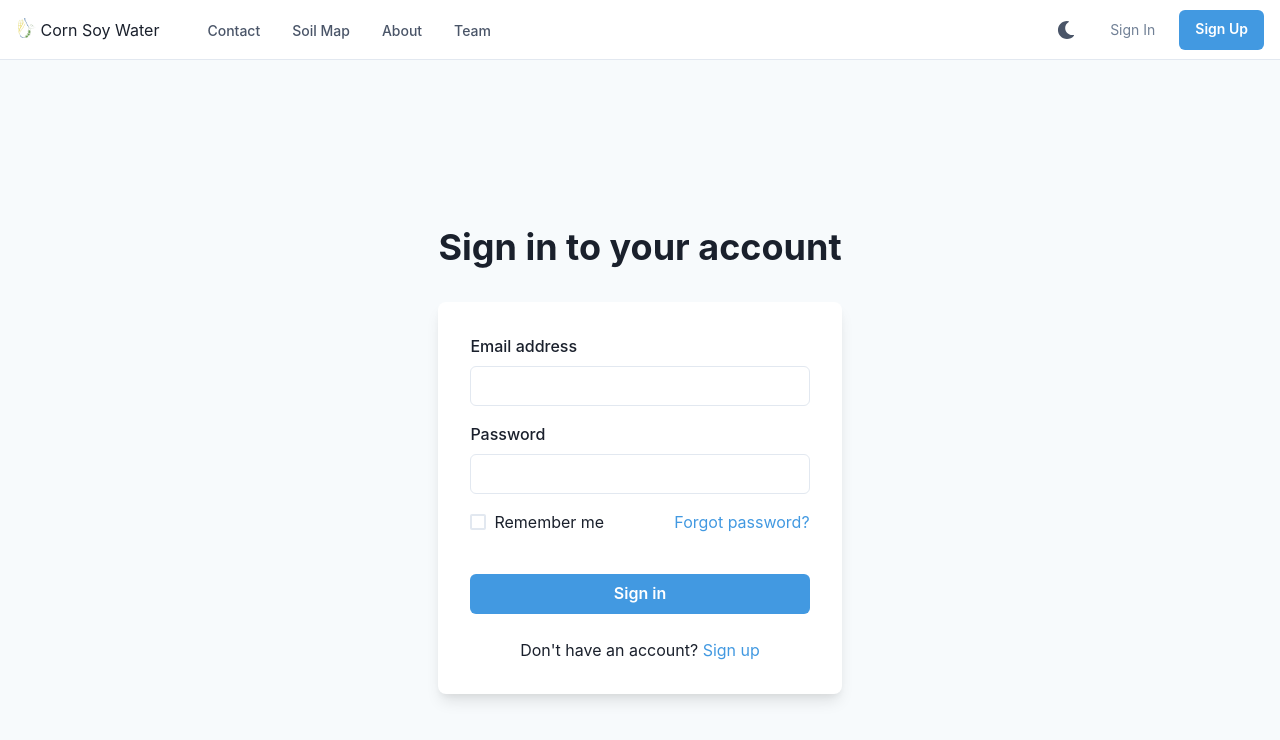
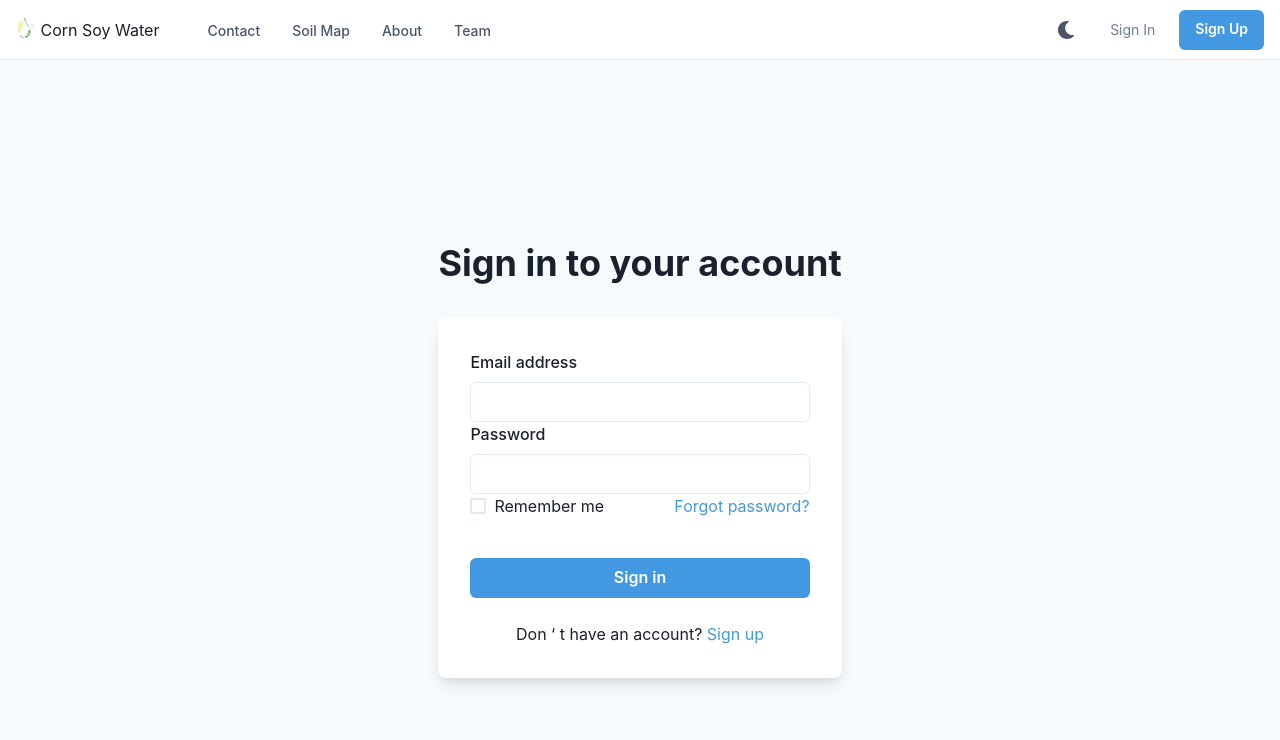
Before and after one commit to heidary100/corn-soy-water, a React (Create React App) app: page /login in a window 1280 px wide. Shown: the top 740 px of the page. Built offline with nearby package versions, Linux system fonts and the light colour scheme.

Commit message:
add validation to login form

```diff
--- a/src/pages/Login.jsx
+++ b/src/pages/Login.jsx
@@ -1,4 +1,6 @@
 import React from 'react';
+import { useFormik } from 'formik';
+import * as Yup from 'yup';
 import {
   Flex,
   Box,
@@ -12,9 +14,48 @@ import {
   Text,
   useColorModeValue,
   Link,
+  useToast,
+  FormErrorMessage,
 } from '@chakra-ui/react';
+import AuthService from '../services/auth.service';
 
 export default function Login() {
+  const toast = useToast();
+
+  const validationSchema = Yup.object({
+    email: Yup.string()
+      .email('Invalid email address')
+      .required('Email is required'),
+    password: Yup.string()
+      .required('Password is required'),
+  });
+
+  const formik = useFormik({
+    initialValues: {
+      email: '',
+      password: '',
+    },
+    validationSchema,
+    onSubmit: async (values) => {
+      try {
+        await AuthService.registerUser(values);
+        toast({
+          title: 'Login successful.',
+          status: 'success',
+          duration: 9000,
+          isClosable: true,
+        });
+      } catch (error) {
+        toast({
+          title: 'Failure.',
+          status: 'error',
+          duration: 9000,
+          isClosable: true,
+        });
+      }
+    },
+  });
+
   return (
     <Flex
       minH="100vh"
@@ -32,15 +73,35 @@ export default function Login() {
           boxShadow="lg"
           p={8}
         >
-          <Stack spacing={4}>
-            <FormControl id="email">
+          <form onSubmit={formik.handleSubmit}>
+            <FormControl id="email" isInvalid={formik.touched.email && formik.errors.email}>
               <FormLabel>Email address</FormLabel>
-              <Input type="email" />
+              <Input
+                type="email"
+                name="email"
+                onChange={formik.handleChange}
+                onBlur={formik.handleBlur}
+                value={formik.values.email}
+              />
+              {formik.touched.email && formik.errors.email && (
+                <FormErrorMessage>{formik.errors.email}</FormErrorMessage>
+              )}
             </FormControl>
-            <FormControl id="password">
+
+            <FormControl id="password" isInvalid={formik.touched.password && formik.errors.password}>
               <FormLabel>Password</FormLabel>
-              <Input type="password" />
+              <Input
+                type="password"
+                name="password"
+                onChange={formik.handleChange}
+                onBlur={formik.handleBlur}
+                value={formik.values.password}
+              />
+              {formik.touched.password && formik.errors.password && (
+                <FormErrorMessage>{formik.errors.password}</FormErrorMessage>
+              )}
             </FormControl>
+
             <Stack spacing={10}>
               <Stack
                 direction={{ base: 'column', sm: 'row' }}
@@ -51,22 +112,28 @@ export default function Login() {
                 <Link color="blue.400" href="/forget-password">Forgot password?</Link>
               </Stack>
               <Button
+                type="submit"
                 bg="blue.400"
                 color="white"
                 _hover={{
                   bg: 'blue.500',
                 }}
+                isLoading={formik.isSubmitting}
               >
                 Sign in
               </Button>
             </Stack>
+          </form>
 
-          </Stack>
           <Stack pt={6}>
             <Text align="center">
-              Don't have an account?
+              Don
+              &lsquo;
+              t have an account?
               {' '}
-              <Link color="blue.400" href="/register">Sign up</Link>
+              <Link color="blue.400" href="/register">
+                Sign up
+              </Link>
             </Text>
           </Stack>
         </Box>
--- a/src/pages/admin/SoybeanDetail.jsx
+++ b/src/pages/admin/SoybeanDetail.jsx
@@ -2,9 +2,9 @@ import React from 'react';
 import {
   Box, Container, Heading, Tab, TabList, TabPanel, TabPanels, Tabs, Text, VStack,
 } from '@chakra-ui/react';
-import schc from './SCHC.json';
-import vcit from './VCIT.json';
-import portfolio from './portfolio.json';
+import schc from '../../data/SCHC.json';
+import vcit from '../../data/VCIT.json';
+import portfolio from '../../data/portfolio.json';
 import MultilineChart from '../../components/admin/MultilineChart';
 import Legend from '../../components/admin/Legend';
 
```
Also changed, not shown: src/pages/admin/SoybeanDetail-old.jsx (deleted, +0 -15 lines), src/data/SCHC.json (renamed from src/pages/admin/SCHC.json), src/data/VCIT.json (renamed from src/pages/admin/VCIT.json), src/data/portfolio.json (renamed from src/pages/admin/portfolio.json).
